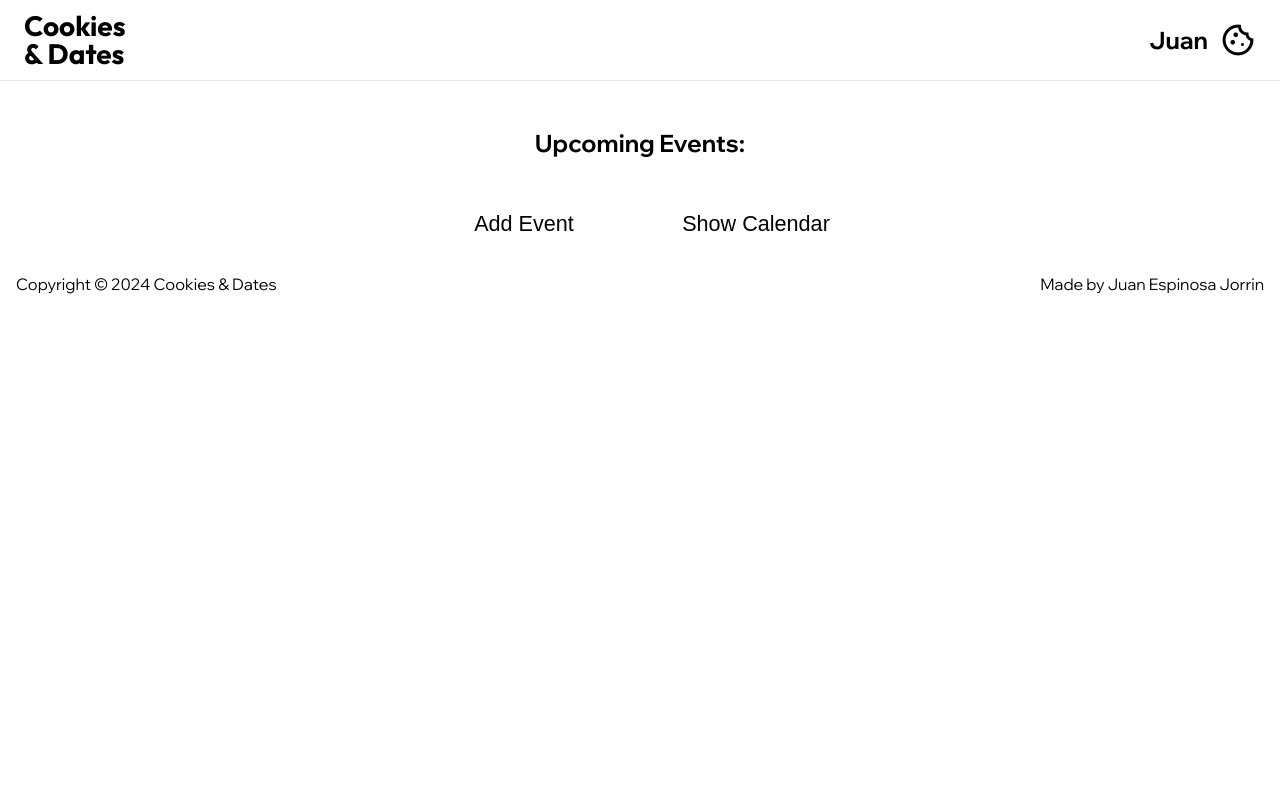
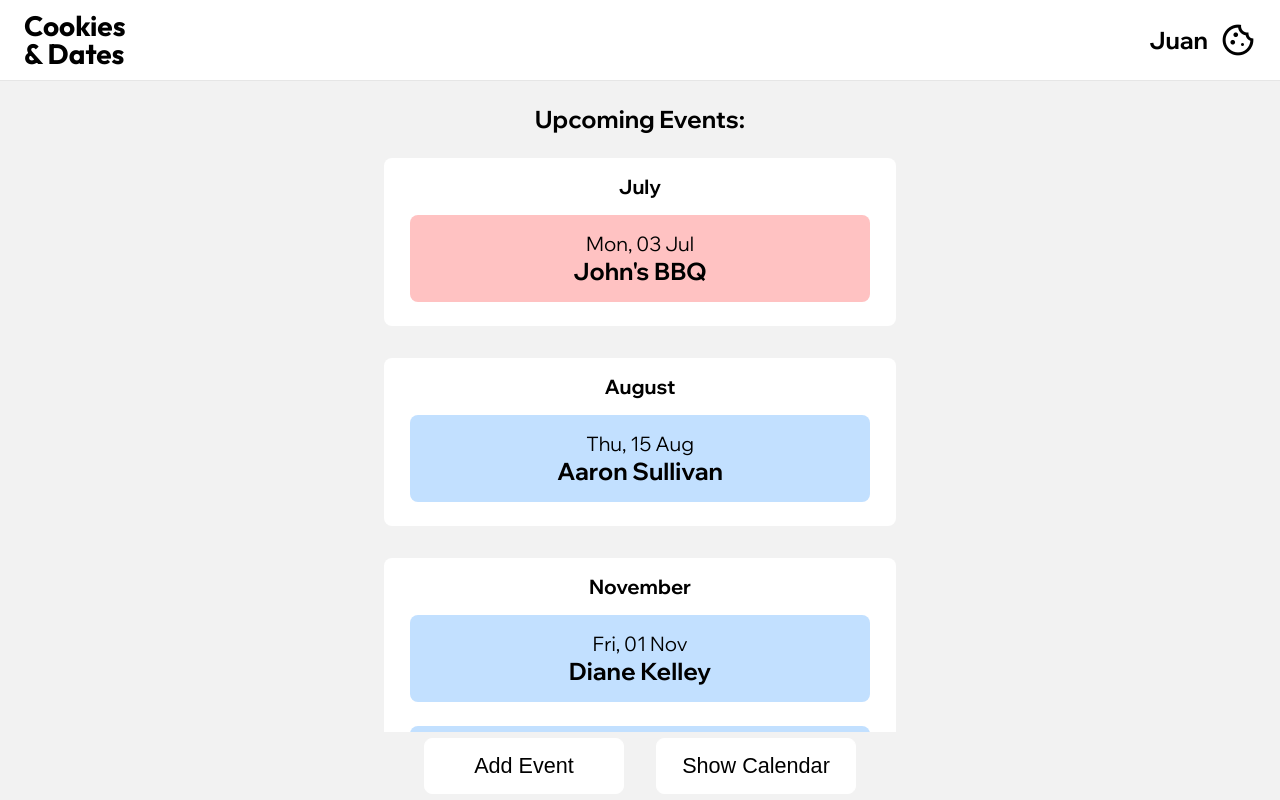
Before and after one commit to juanej88/cookies-dates, a React (Create React App) app: page / in a window 1280 px wide. Shown: the top 800 px of the page. Built offline with nearby package versions, Linux system fonts and the light colour scheme; no server answers.

Commit message:
Style the Main component

```diff
--- a/src/assets/styles/ActionButtons.css
+++ b/src/assets/styles/ActionButtons.css
@@ -1,5 +1,5 @@
 #action-buttons-section {
-  background-color: hsl(0, 0%, 100%);
+  background-color: hsl(0, 0%, 95%);
   width: 100%;
   height: 4.25rem;
   position: sticky;
--- a/src/assets/styles/Main.css
+++ b/src/assets/styles/Main.css
@@ -1,51 +1,77 @@
 main {
-  padding-top: 4rem;
+  min-height: 100vh;
+  padding-top: 6rem;
+  display: flex;
+  flex-direction: column;
+  align-items: center;
+  background-color: hsl(0, 0%, 95%);
+}
+
+.events > h1 {
+  text-align: center;
+  margin-bottom: 1.5rem;
+}
+
+.month-container {
+  margin-bottom: 2rem;
+  padding-bottom: 1rem;
+  background-color: hsla(0, 0%, 100%);
+  border-radius: 0.5rem;
+  width: 90vw;
+  max-width: 500px;
   display: flex;
   flex-direction: column;
   align-items: center;
 }
 
-main h1 {
-  text-align: center;
-  padding: 1rem;
-  margin: 1rem;
+h2.month-text {
+  font-size: 1.25rem;
+  padding-top: 1rem;
 }
 
 .event-card {
-  margin: 2rem 0;
-  padding: 1rem;
-  border-radius: 1rem;
+  margin: 1rem 0 0.5rem 0;
+  padding: 0.75rem;
+  border-radius: 0.5rem;
   display: flex;
-  flex-direction: column;
+  flex-direction: column-reverse;
   align-items: center;
-  width: 80vw;
-  max-width: 500px;
+  width: 90%;
 }
 
-.event-card:first-of-type {
-  margin-top: 1rem;
+.event-card > p {
+  font-size: 1.25rem;
+}
+
+.event-card > h3 {
+  font-size: 1.5rem;
 }
 
 .birthday {
-  background-color: hsla(0, 100%, 50%, 0.3);
+  background-color: hsla(210, 100%, 88%);
 }
 
 .event {
-  background-color: hsla(45, 100%, 50%, 0.3);
-}
-
-.events p {
-  font-size: 1.2rem;
-  font-weight: 500;
-  padding-top: 0.5rem;
+  background-color: hsl(0, 100%, 88%);
 }
 
 @media only screen and (min-width: 550px) {
-  .event-card {
-    padding: 2rem;
+  main {
+    padding-top: 6.5rem;
   }
 
-  main {
-    padding-top: 6rem;
+  .month-container {
+    width: 80vw;
+  }
+
+  .event-card {
+    padding: 1rem;
   }
 }
+
+@media only screen and (min-width: 1100px) {
+  .month-container {
+    width: 40vw;
+    max-width: 600px;
+  }
+}
--- a/src/components/Header.jsx
+++ b/src/components/Header.jsx
@@ -8,7 +8,7 @@ const Header = () => {
       </p>
       <div className='user'>
         <p>Juan</p>
-        <span class='material-symbols-outlined'>cookie</span>
+        <span className='material-symbols-outlined'>cookie</span>
       </div>
     </header>
   );
--- a/src/components/Main.jsx
+++ b/src/components/Main.jsx
@@ -1,58 +1,91 @@
 import '../assets/styles/Main.css';
 import ActionButtons from './ActionButtons';
 // import useConsoleLog from '../assets/helper_functions/useConsoleLog';
-import { useState, useEffect } from 'react';
+// import { useState, useEffect } from 'react';
 
 const Main = () => {
-  const [events, setEvents] = useState([]);
-  const [today] = useState({date: new Date().getTime(), year: new Date().getFullYear()});
+  // const [events, setEvents] = useState([]);
+  // const [today] = useState({date: new Date().getTime(), year: new Date().getFullYear()});
   // useConsoleLog(events); // custom hook
 
-  const eventCards = events.sort((a, b) => {
-    const eventA = new Date(a.dob.date);
-    eventA.setFullYear(today.year);
-    const eventB = new Date(b.dob.date)
-    eventB.setFullYear(today.year);
+  // const eventCards = events.sort((a, b) => {
+  //   const eventA = new Date(a.dob.date);
+  //   eventA.setFullYear(today.year);
+  //   const eventB = new Date(b.dob.date)
+  //   eventB.setFullYear(today.year);
 
-    // if the event has passed on the current year, it displays it next year
-    if (eventA < today.date) eventA.setFullYear(today.year + 1);
-    if (eventB < today.date) eventB.setFullYear(today.year + 1);
+  //   // if the event has passed on the current year, it displays it next year
+  //   if (eventA < today.date) eventA.setFullYear(today.year + 1);
+  //   if (eventB < today.date) eventB.setFullYear(today.year + 1);
 
-    return eventA - eventB;
-  }).map(event => {
-    const eventType = `${event.type === 'event' ? 'event' : 'birthday'}`;
-    const options = {weekday: 'short', day: '2-digit', month: 'short'};
-    const originalDate = new Date(event.dob.date);
-    // if the event has passed on the current year, it displays it next year
-    originalDate.setFullYear(today.year);
-    if (originalDate < today.date) originalDate.setFullYear(today.year + 1);
-    const eventDate = new Date(originalDate).toLocaleString(undefined, options);
+  //   return eventA - eventB;
+  // }).map(event => {
+  //   const eventType = `${event.type === 'event' ? 'event' : 'birthday'}`;
+  //   const options = {weekday: 'short', day: '2-digit', month: 'short'};
+  //   const originalDate = new Date(event.dob.date);
+  //   // if the event has passed on the current year, it displays it next year
+  //   originalDate.setFullYear(today.year);
+  //   if (originalDate < today.date) originalDate.setFullYear(today.year + 1);
+  //   const eventDate = new Date(originalDate).toLocaleString(undefined, options);
 
-    return (
-      <div key={event.id.value} className={`event-card ${eventType}`}>
-        <h2>{event.name.first} {event.name.last}</h2>
-        <p>{eventDate}</p>
-      </div>
-    );
-  });
+  //   return (
+  //     <div key={event.id.value} className={`event-card ${eventType}`}>
+  //       <p>{eventDate}</p>
+  //       <h2>{event.name.first} {event.name.last}</h2>
+  //     </div>
+  //   );
+  // });
 
-  const fetchData = () => {
-    const parameters = 'nat=au&page=4&results=10&seed=abc&inc=id,name,dob';
-    fetch(`https://randomuser.me/api/?${parameters}`)
-      .then(response => response.json())
-      .then(data => setEvents(data.results))
-      .catch(e => console.log(e));
-  };
+  // const fetchData = () => {
+  //   const parameters = 'nat=au&page=4&results=10&seed=abc&inc=id,name,dob';
+  //   fetch(`https://randomuser.me/api/?${parameters}`)
+  //     .then(response => response.json())
+  //     .then(data => setEvents(data.results))
+  //     .catch(e => console.log(e));
+  // };
 
-  useEffect(() => {
-    fetchData();
-  }, [])
+  // useEffect(() => {
+  //   fetchData();
+  // }, []);
 
   return (
     <main>
       <section className='events'>
         <h1>Upcoming Events:</h1>
-        {eventCards}
+
+        <div className='month-container'>
+          <h2 className='month-text'>July</h2>
+          <div className={`event-card event`}>
+            <h3>John's BBQ</h3>
+            <p>Mon, 03 Jul</p>
+          </div>
+        </div>
+
+        <div className='month-container'>
+          <h2 className='month-text'>August</h2>
+          <div className={`event-card birthday`}>
+            <h3>Aaron Sullivan</h3>
+            <p>Thu, 15 Aug</p>
+          </div>
+        </div>
+
+        <div className='month-container'>
+          <h2 className='month-text'>November</h2>
+          <div className={`event-card birthday`}>
+            <h3>Diane Kelley</h3>
+            <p>Fri, 01 Nov</p>
+          </div>
+          <div className={`event-card birthday`}>
+            <h3>Marlene Duncan</h3>
+            <p>Fri, 15 Nov</p>
+          </div>
+          <div className={`event-card birthday`}>
+            <h3>Ana Wells</h3>
+            <p>Sat, 16 Nov</p>
+          </div>
+        </div>
+
+        {/* {eventCards} */}
       </section>
       <ActionButtons />
     </main>
```
